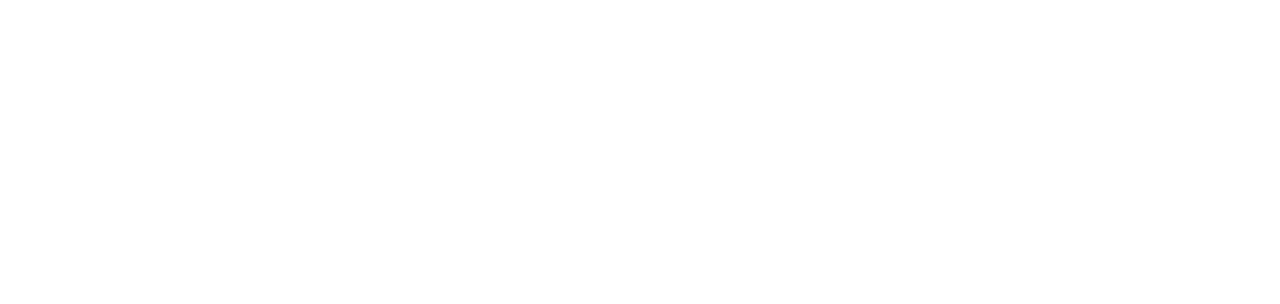
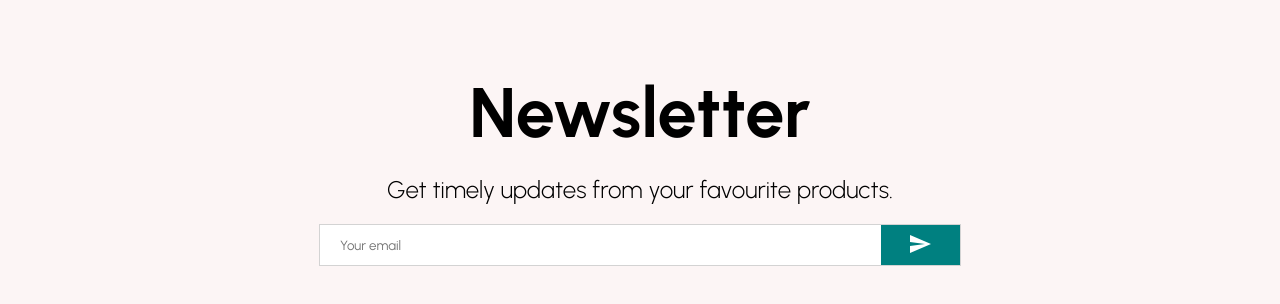
Before and after one commit to danyouknowme/ecommerce-app, a React (Create React App) app in the folder client/: page / in a window 1280 px wide. Shown: the part 2698-3002 px from the top of the page. Before the commit the page ends 2626 px from the top, so only its background shows below. Built offline with nearby package versions, Linux system fonts and the light colour scheme; the HTML template or start-up script is replaced by a standard one.

Commit message:
create newsletter component

```diff
--- /dev/null
+++ b/client/src/components/Newsletter.js
@@ -0,0 +1,61 @@
+import { Send } from "@material-ui/icons";
+import styled from "styled-components";
+
+const Container = styled.div`
+  height: 60vh;
+  background-color: #fcf5f5;
+  display: flex;
+  flex-direction: column;
+  align-items: center;
+  justify-content: center;
+`;
+
+const Title = styled.h1`
+  font-size: 70px;
+  margin-bottom: 20px;
+`;
+
+const Description = styled.div`
+  font-size: 24px;
+  font-weight: 300;
+  margin-bottom: 20px;
+`;
+
+const InputContainer = styled.div`
+  width: 50%;
+  height: 40px;
+  background-color: #fff;
+  display: flex;
+  justify-content: space-between;
+  border: 1px solid lightgrey;
+`;
+
+const Input = styled.input`
+  border: none;
+  flex: 8;
+  padding-left: 20px;
+`;
+
+const Button = styled.button`
+  flex: 1;
+  border: none;
+  background-color: teal;
+  color: #fff;
+`;
+
+const Newsletter = () => {
+  return (
+    <Container>
+      <Title>Newsletter</Title>
+      <Description>Get timely updates from your favourite products.</Description>
+      <InputContainer>
+        <Input placeholder="Your email" />
+        <Button>
+          <Send />
+        </Button>
+      </InputContainer>
+    </Container>
+  )
+}
+
+export default Newsletter
--- a/client/src/pages/Home.js
+++ b/client/src/pages/Home.js
@@ -3,6 +3,7 @@
 import Slider from "../components/Slider";
 import Categories from "../components/Categories";
 import Products from "../components/Products";
+import Newsletter from "../components/Newsletter";
 
 const Home = () => {
   return (
@@ -12,6 +13,7 @@
       <Slider />
       <Categories />
       <Products />
+      <Newsletter />
     </div>
   )
 }
```
